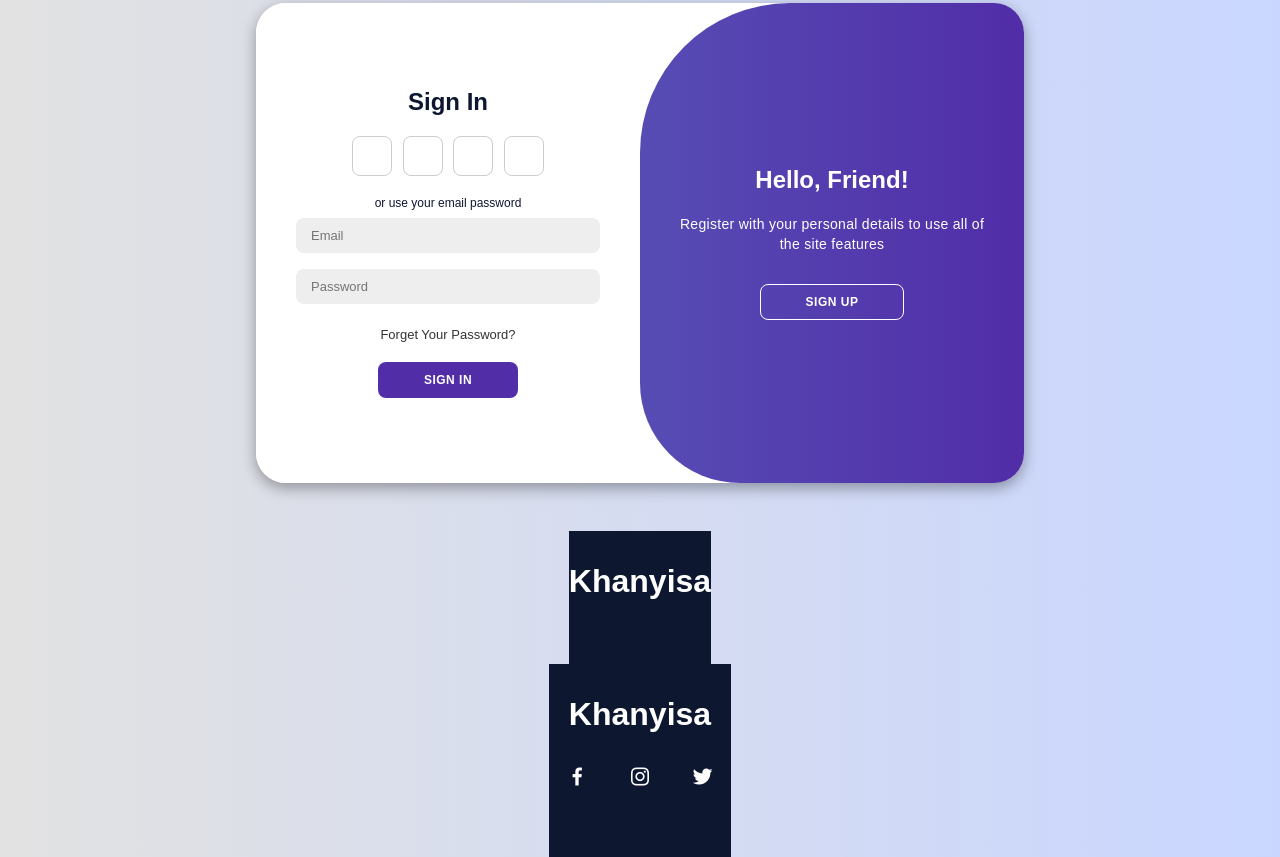
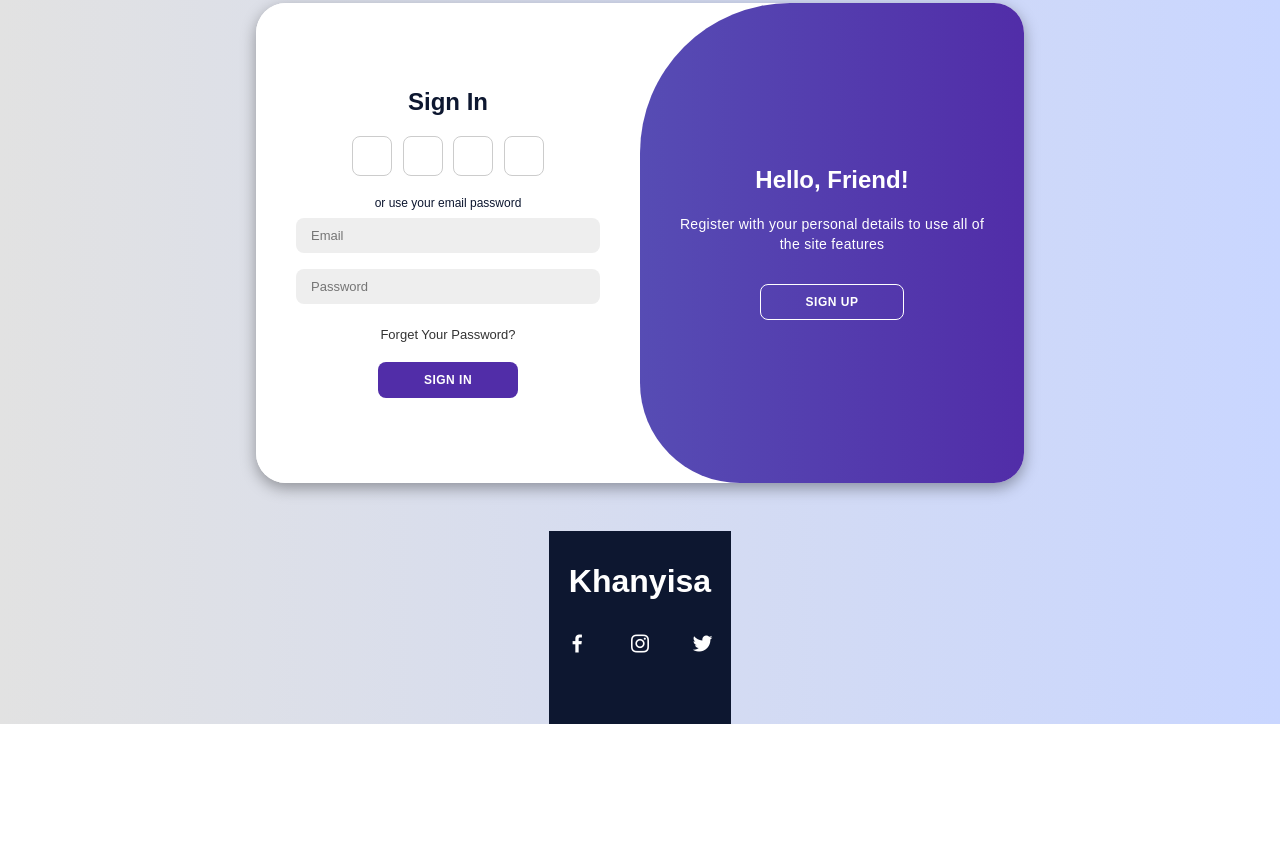
Before and after one commit to Khanyicou/responsive-portfolio-, a website: page index.html in a window 1280 px wide. Shown: the part 2713-3570 px from the top of the page. After the commit the page ends 3437 px from the top, so only its background shows below. Drawn offline with nearby package versions, Linux system fonts and the light colour scheme.

Commit message:
Update index.html

```diff
--- a/index.html
+++ b/index.html
@@ -249,15 +249,6 @@ When I'm not coding, you can find me exploring new tech trends, contributing to
     </div>
 </section>
 
-<!-- Footer -->
-<footer class="footer">
-    <p class="footer__title">Khanyisa</p>
-    <div class="footer__social">
-        <!-- Footer social links -->
-    </div>
-</footer>
-
-
 
         <!--===== FOOTER =====-->
         <!--===== FOOTER =====-->
```
